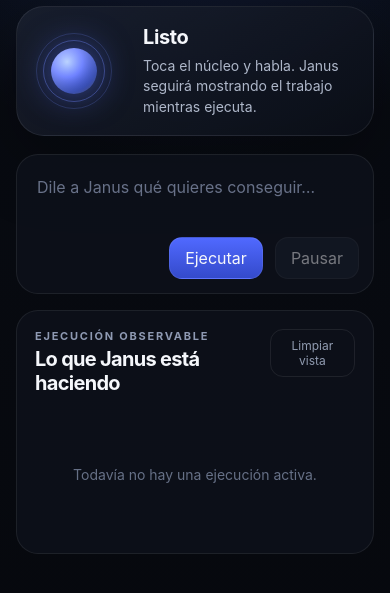
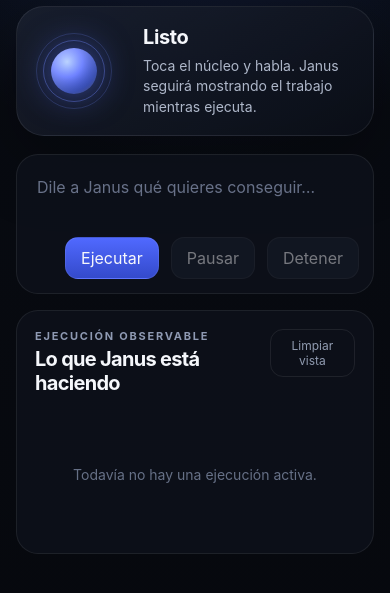
Before and after one commit to jeanechandia-png/-janus-core, a website: page apps/pwa/index.html in a window 390 px wide. Shown: the part 91-684 px from the top of the page. Drawn offline with Linux system fonts and the light colour scheme; no server answers.

Commit message:
Expose explicit pause resume and stop controls in Janus mobile UI

```diff
--- a/apps/pwa/index.html
+++ b/apps/pwa/index.html
@@ -37,6 +37,7 @@
       <div class="command-actions">
         <button id="sendButton" class="primary">Ejecutar</button>
         <button id="pauseButton" class="secondary" disabled>Pausar</button>
+        <button id="stopButton" class="secondary" disabled>Detener</button>
       </div>
     </section>
 
```
